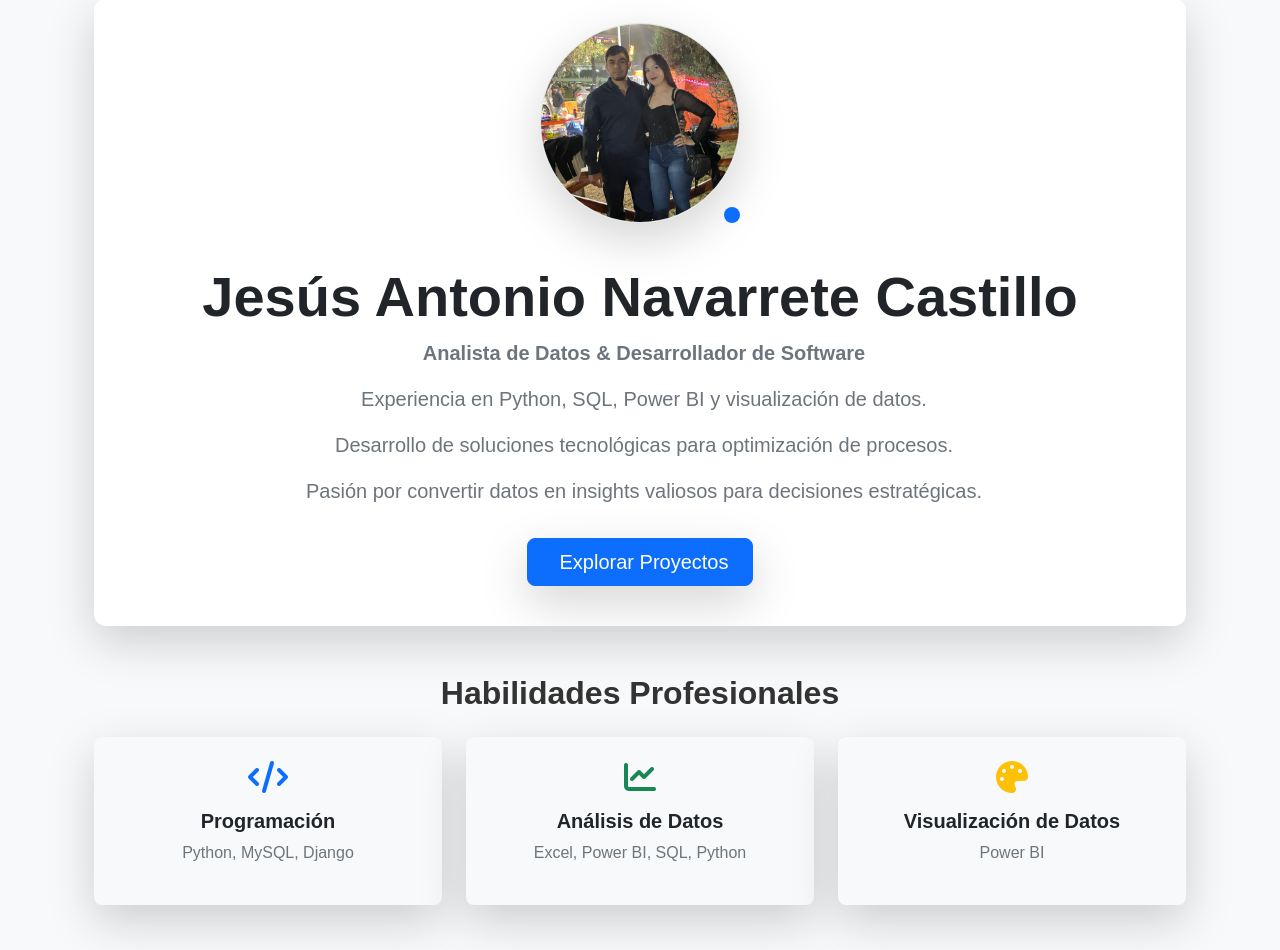
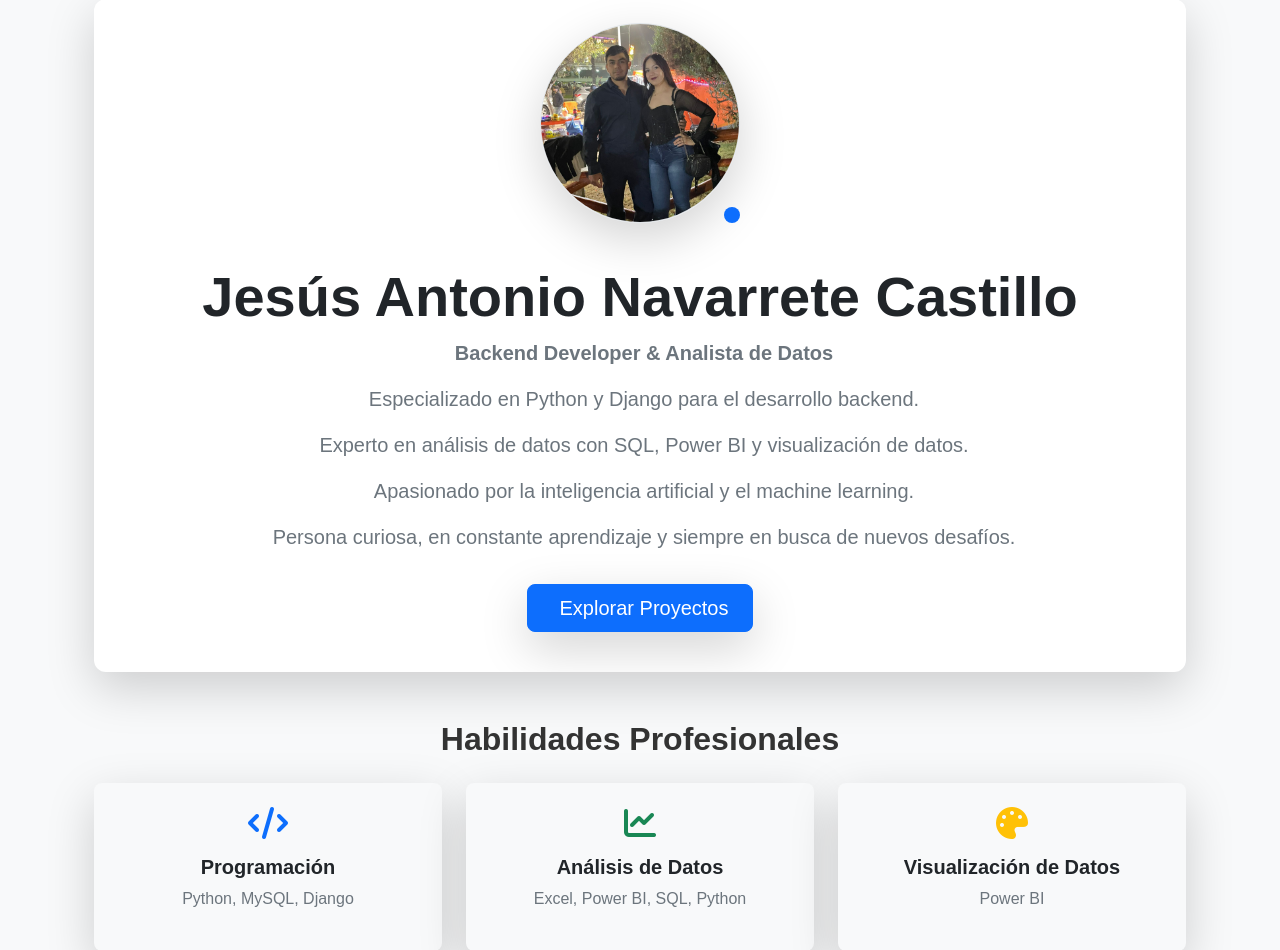
Before and after one commit to zetzer2626/jesus-analista, a Django app: page /about/ in a window 1280 px wide. Shown: the part 105-1055 px from the top of the page. Run offline with Django 5.2, Linux system fonts and the light colour scheme; data that the repository does not hold is empty.

Commit message:
probando el abut y los static

```diff
--- a/portafolio/miapp/templates/projects/about.html
+++ b/portafolio/miapp/templates/projects/about.html
@@ -26,16 +26,19 @@
                         <h1 class="display-4 fw-bold text-dark">Jesús Antonio Navarrete Castillo</h1>
                         <p class="fs-5 text-muted mb-3">
                             <i class="bi bi-briefcase-fill me-2"></i>
-                            <strong>Analista de Datos & Desarrollador de Software</strong>
+                            <strong>Backend Developer & Analista de Datos</strong>
                         </p>
                         <p class="fs-5 text-muted">
-                            <i class="bi bi-bar-chart-line me-2"></i> Experiencia en Python, SQL, Power BI y visualización de datos.
+                            <i class="bi bi-code-slash me-2"></i> Especializado en Python y Django para el desarrollo backend.
                         </p>
                         <p class="fs-5 text-muted">
-                            <i class="bi bi-code-slash me-2"></i> Desarrollo de soluciones tecnológicas para optimización de procesos.
+                            <i class="bi bi-bar-chart-line me-2"></i> Experto en análisis de datos con SQL, Power BI y visualización de datos.
                         </p>
                         <p class="fs-5 text-muted">
-                            <i class="bi bi-lightbulb me-2"></i> Pasión por convertir datos en insights valiosos para decisiones estratégicas.
+                            <i class="bi bi-cpu me-2"></i> Apasionado por la inteligencia artificial y el machine learning.
+                        </p>
+                        <p class="fs-5 text-muted">
+                            <i class="bi bi-lightbulb me-2"></i> Persona curiosa, en constante aprendizaje y siempre en busca de nuevos desafíos.
                         </p>
                         <a href="{% url 'project_list' %}" class="btn btn-primary btn-lg mt-3 shadow-lg px-4 py-2">
                             <i class="bi bi-folder-symlink me-2"></i>Explorar Proyectos
@@ -45,7 +48,7 @@
             </div>
         </div>
     </section>
-
+    <!-- Sección de Final -->
 
 
 <!-- Sección de Habilidades -->
```
